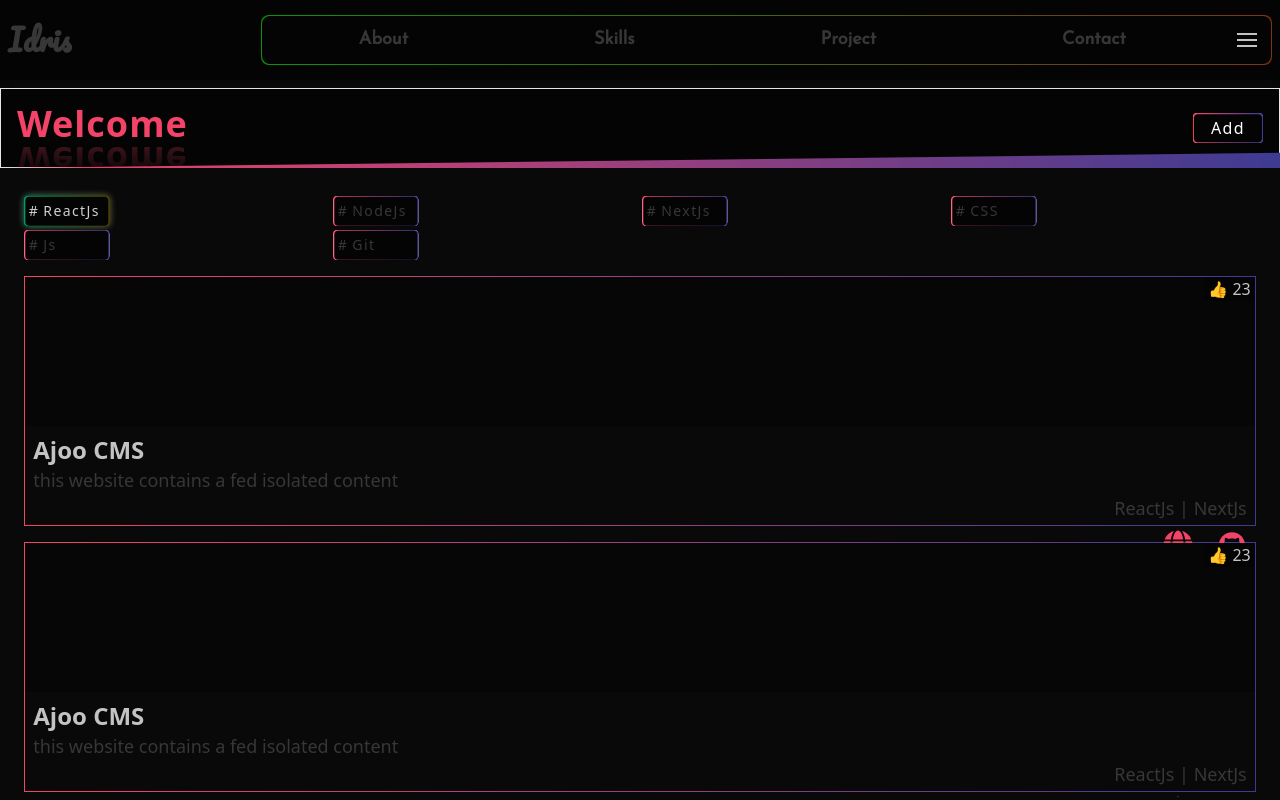
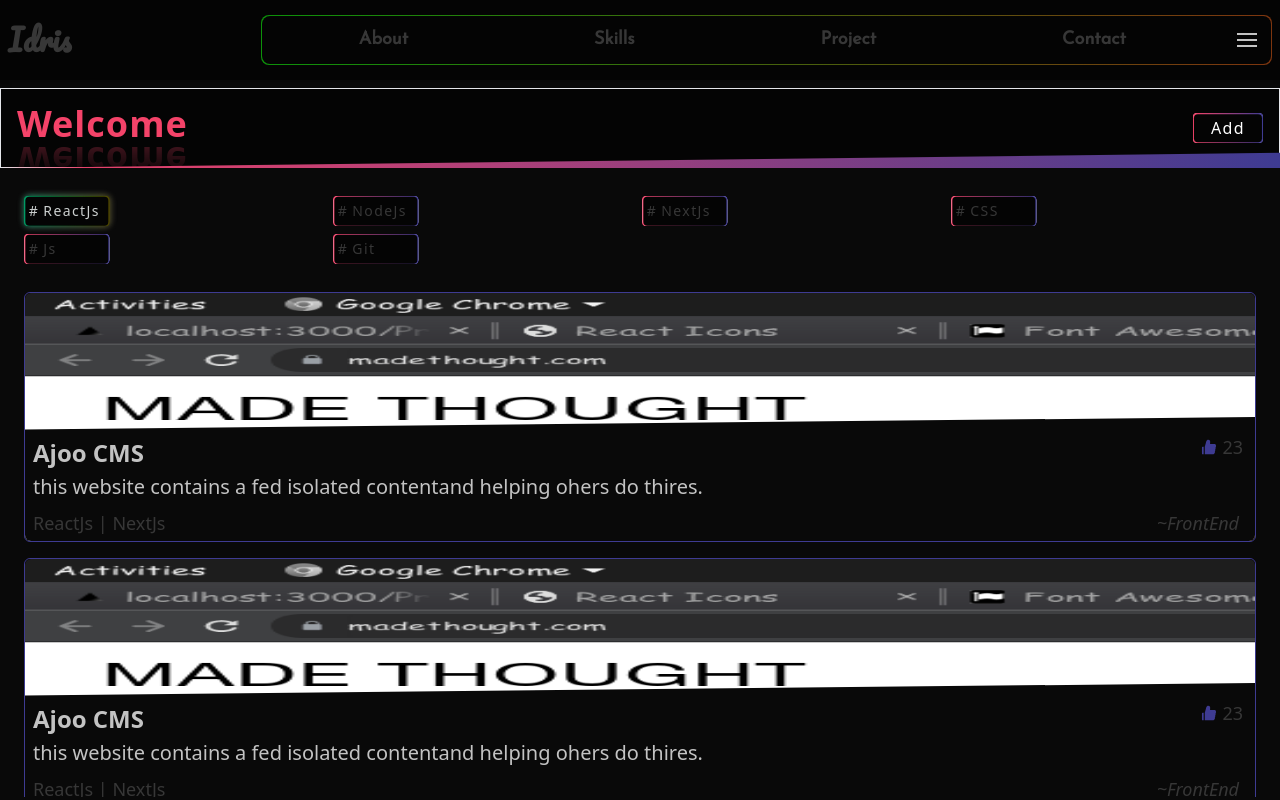
Before and after one commit to bobbycrooz/portfolio-client, a Next.js app: page /Projects in a window 1280 px wide. Built offline with nearby package versions, Linux system fonts and the light colour scheme.

Commit message:
modified card

```diff
--- a/components/ProjectCard.tsx
+++ b/components/ProjectCard.tsx
@@ -2,37 +2,47 @@ import styled from 'styled-components';
 import Button from './Button';
 import { AiFillGithub } from 'react-icons/ai';
 import { FaGlobe } from 'react-icons/fa';
+import { FcLike } from 'react-icons/fc';
+import { AiFillLike } from 'react-icons/ai';
 
 export default function Card({ item }) {
   return (
-    <Main className=" bg-gradient-to-r from-grad-one to-grad-two ">
-      <span className="one w-full border h-full "></span>
-      <span className="two w-full h-full"></span>
-      <div className="main_componenst flex flex-col bg-primary">
-        <div className="cover">
-          <button className="star absolute w-auto px-1 flex justify-center items-center bg-primary right-0 ">
-            👍 23
-          </button>
-          {/* <img src={item.img.src} alt="" className="w-full h-full" />
-          {console.log(item)} */}
-        </div>
+    <Main className="border border-grad-two rounded-md">
+      {/* <span className="one w-full border h-full "></span>
+      <span className="two w-full h-full"></span> */}
+      <div className="main_component rounded-md  bg-primary">
+        {/* <div className="cover">
+        </div> */}
 
-        <div className="info bg-body  w-full text-lg p-2">
-          <h2 className="project_name text-2xl  font-bold">Ajoo CMS</h2>
-          <div className="project_description">
-            <p className="text-left text-lg font-normal text-textLow">
-              this website contains a fed isolated content
+        <img src={item.img.src} alt="" className="w-full h-full rounded-md" />
+        <div className="info bg-body  w-full text-lg p-2 rounded-b-md">
+          <div className="name_container flex justify-between">
+            <h2 className="project_name text-2xl mt-3  font-bold">Ajoo CMS</h2>
+            <button className="star  w-auto px-1 flex justify-center items-center    ">
+              <AiFillLike className="text-grad-two" />
+              <span className="count ml-1 text-textLow">23</span>
+            </button>
+          </div>
+
+          <div className="project_description mt-1 ">
+            <p className="text-left text-xl font-normal">
+              this website contains a fed isolated contentand helping ohers do
+              thires.
             </p>
           </div>
 
-          <div className="tech_stack flex justify-end">
-            <p className="stack text-md text-textLow">ReactJs | NextJs</p>
+          <div className="tech_stack mt-2 flex justify-between text-md text-textLow">
+            <p className="stack  ">ReactJs | NextJs</p>
+
+            <p className="track mr-2">
+              <i>~FrontEnd</i>
+            </p>
           </div>
 
-          <div className="action_container flex justify-end space-x-6 mt-2">
-            <FaGlobe className="text-grad-one text-lg" size={30} />
+          <div className="action_container flex justify-center space-x-8 mt-3">
+            <FaGlobe className="action_icon text-lg" />
 
-            <AiFillGithub className="text-grad-one text-lg" size={30} />
+            <AiFillGithub className="action_icon  text-lg" />
           </div>
         </div>
       </div>
@@ -43,40 +53,19 @@ export default function Card({ item }) {
 const Main = styled.div`
   width: 100%;
   height: 250px;
+  position: relative;
+  transition: all 0.2s linear;
 
-  position: relative;
-
-  span {
-    position: absolute;
-    background: inherit;
-    z-index: 2;
+  &:hover {
+    box-shadow: 0 7px 25px -12px #4b46f1c3;
   }
 
-  .main_componenst {
-    position: absolute;
-    top: 1.3px;
-    left: 1.3px;
-    right: 1.3px;
-    bottom: 1.3px;
-
+  .main_component {
+    position: relative;
+    height: 100%;
     z-index: 7;
 
     &:hover {
-      .cover {
-        height: 30%;
-        transition: all 0.2s linear;
-      }
-      .info {
-        height: 70%;
-        transition: all 0.2s linear;
-      }
-    }
-
-    .cover {
-      height: 60%;
-      transition: all 0.2s linear;
-      position: relative;
-
       &::before {
         content: '';
         position: absolute;
@@ -85,10 +74,41 @@ const Main = styled.div`
         width: 100%;
         height: 100%;
       }
+
+      .info {
+        height: 80%;
+        transition: all 0.2s linear;
+      }
     }
+
+    /* .cover {
+        height: 60%;
+        transition: all 0.2s linear;
+        position: relative;
+
+        height: 100%;
+      } */
+
     .info {
-      height: 40%;
+      position: absolute;
+      height: 50%;
+      width: 100%;
+      /* height: 100%; */
+      bottom: 0;
+      clip-path: polygon(0 10%, 100% 0, 100% 100%, 0% 100%);
+
       transition: all 0.2s linear;
+
+      .action_icon {
+        color: #373737;
+        transition: all 0.2s linear;
+        font-size: 25px;
+        &:hover {
+          transform: scale(1.3);
+          color: #fff;
+          /* transition: all 0.2s linear; */
+        }
+      }
     }
   }
 `;
--- a/pages/Projects.tsx
+++ b/pages/Projects.tsx
@@ -38,7 +38,7 @@ const Projects = [
 export default function Project({ data }) {
   return (
     <div className="main p-2">
-      <div className="tag_container  grid gap-1 grid-cols-4 w-full h-auto py-1 text-lg text-textLow">
+      <div className="tag_container  grid gap-y-2 gap-x-1 grid-cols-4 w-full h-auto py-1 text-lg text-textLow">
         <Hashtag selected={true} name="ReactJs" />
         <Hashtag selected={false} name="NodeJs" />
         <Hashtag selected={false} name="NextJs" />
@@ -46,7 +46,7 @@ export default function Project({ data }) {
         <Hashtag selected={false} name="Js" />
         <Hashtag selected={false} name="Git" />
       </div>
-      <div className="grid gap-4 grid-cols-1 mt-3 w-full p">
+      <div className="grid gap-4 grid-cols-1 mt-6 w-full p">
         {Projects.map((item, index) => (
           <Card key={index} item={item} />
         ))}
```
